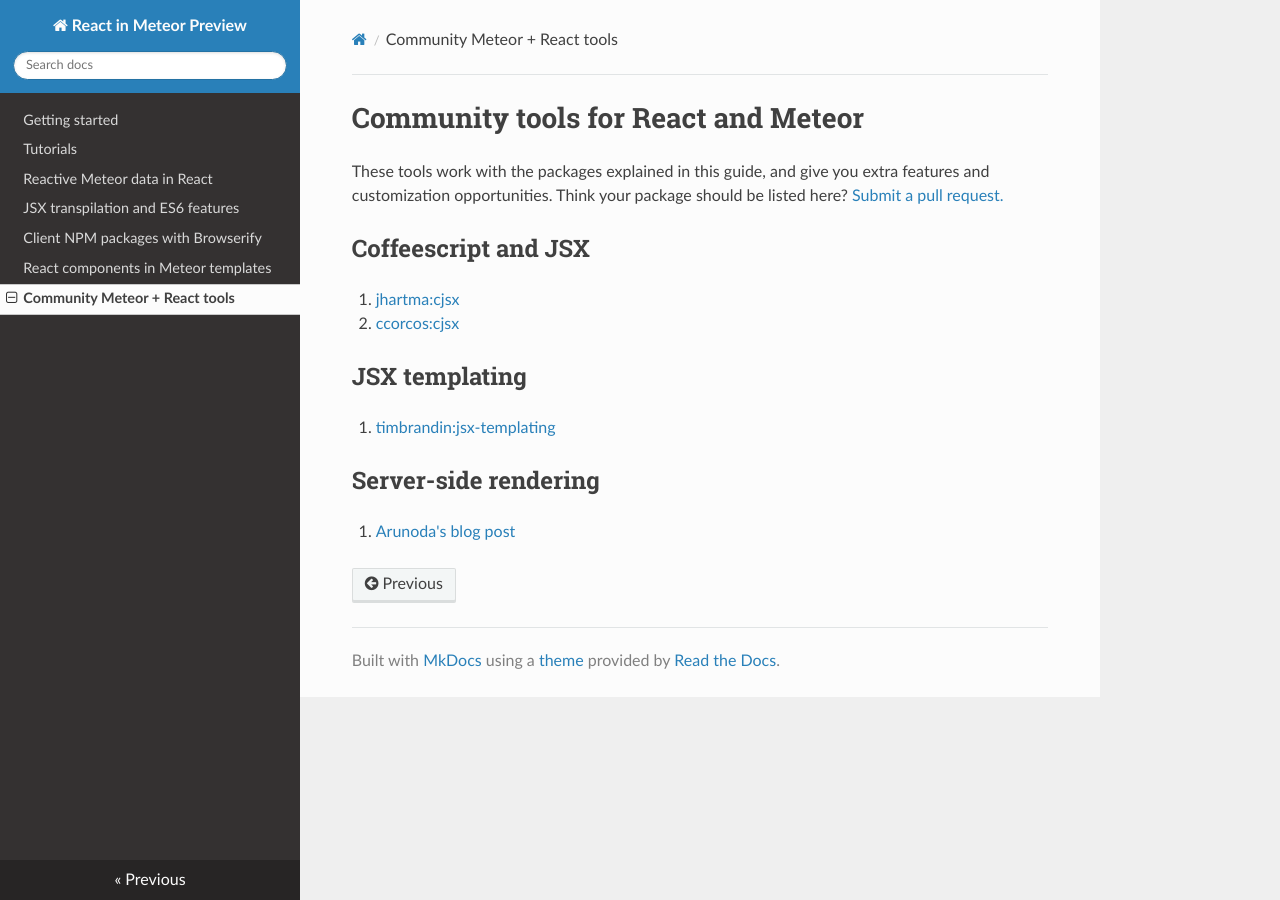
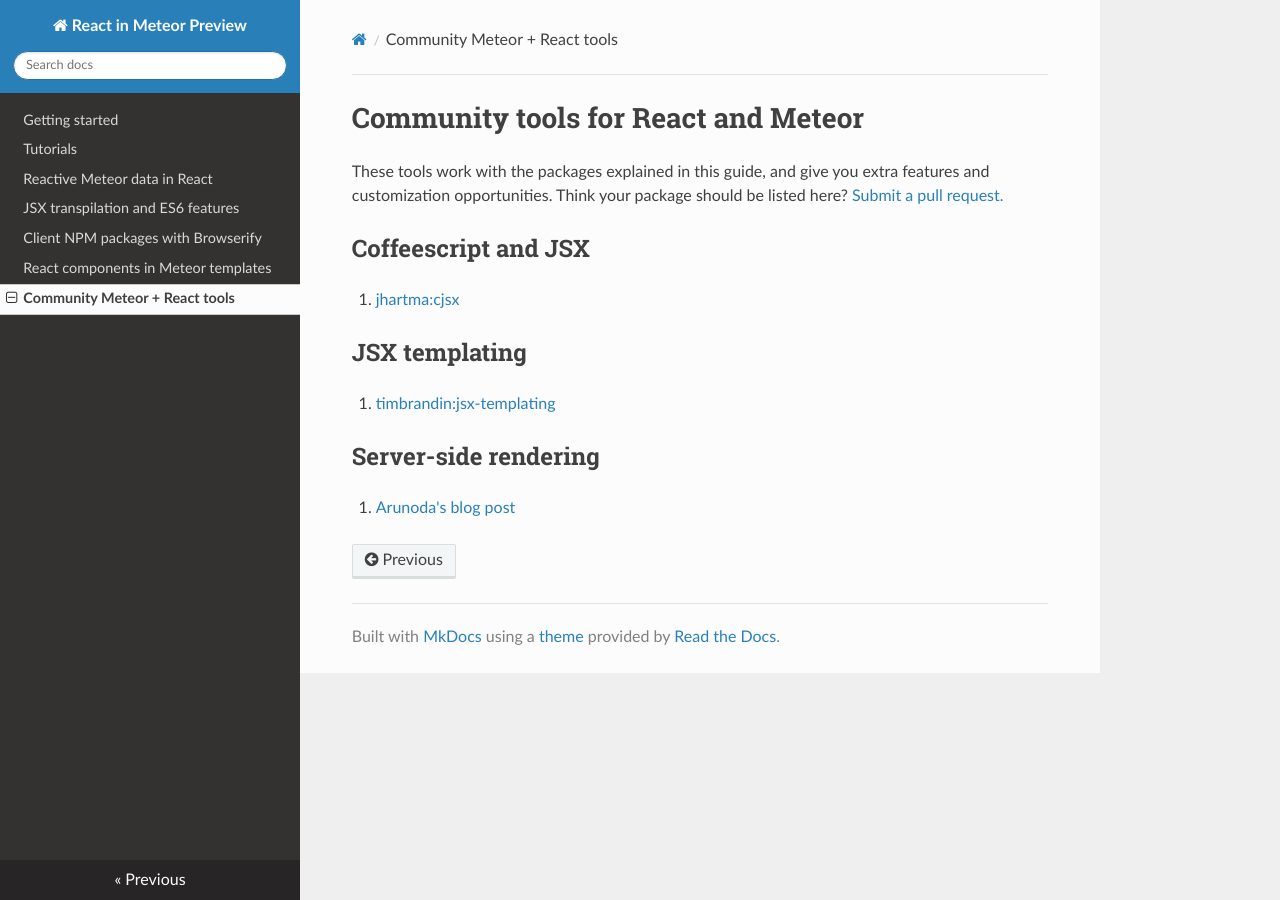
Before and after one commit to meteor/react-packages, an MkDocs documentation site: the page built from docs/community.md, in a window 1280 px wide. Built offline with MkDocs 1.6.1, drawn with Linux system fonts in a browser that asks for light colours; nearby versions of some CDN libraries; old or Windows-style settings are respelled for this version of MkDocs.

Commit message:
Remove deprecated package

```diff
--- a/docs/community.md
+++ b/docs/community.md
@@ -5,7 +5,6 @@ These tools work with the packages explained in this guide, and give you extra f
 ## Coffeescript and JSX
 
 1. [jhartma:cjsx](https://atmospherejs.com/reduxfj/react-meteor-cjsx)
-2. [ccorcos:cjsx](https://atmospherejs.com/ccorcos/cjsx)
 
 ## JSX templating
 
```
